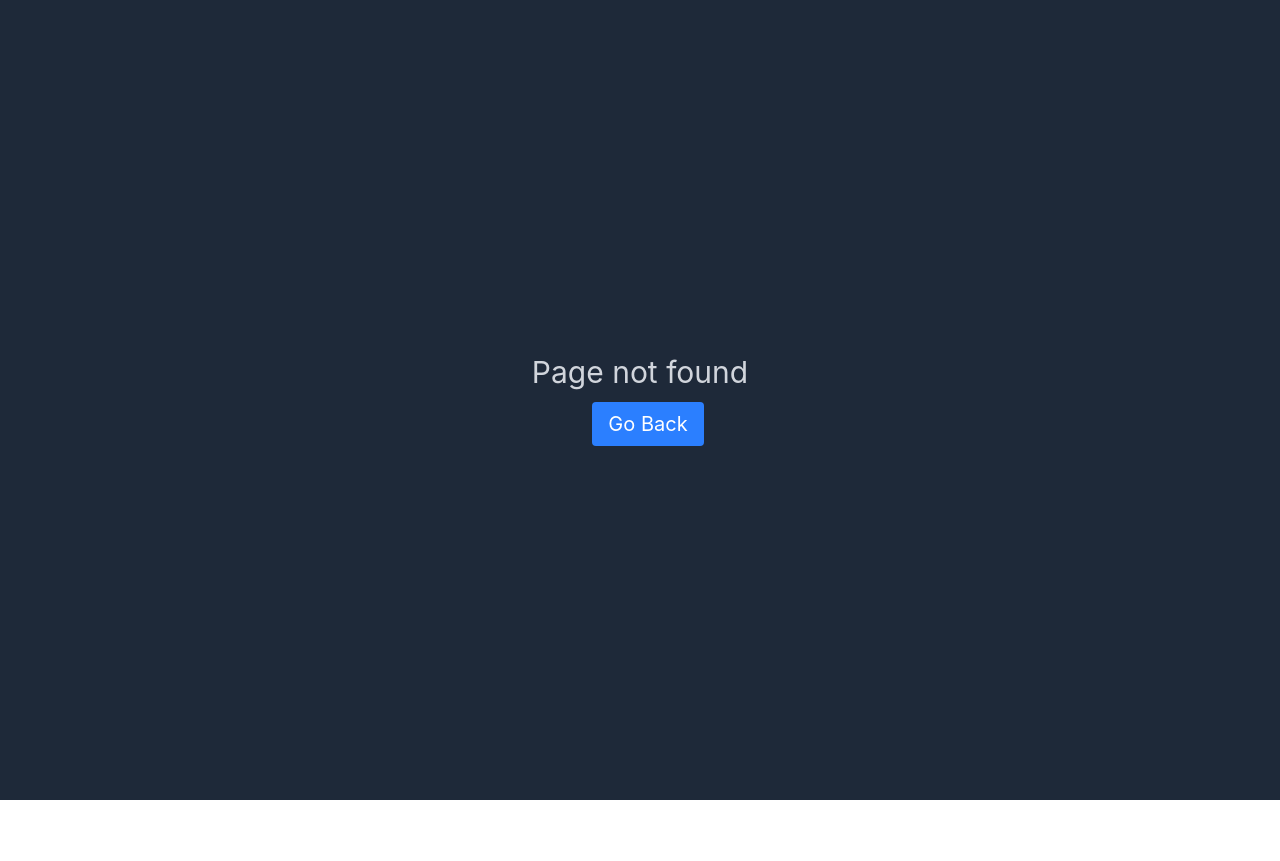
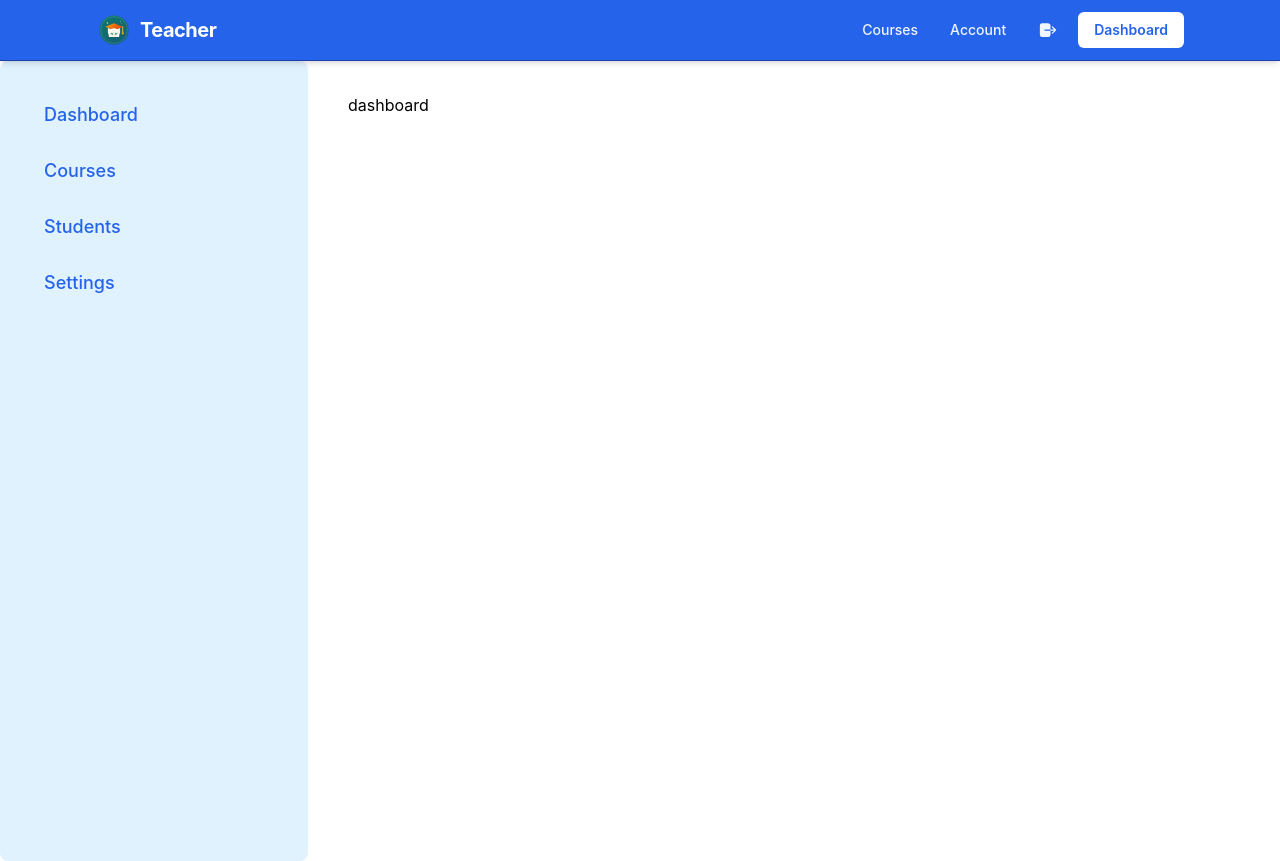
Before and after one commit to 3gme/Teacher, a React (Vite) app: page /dashboard in a window 1280 px wide. Before the commit this address had no page. Before the commit the page ends 800 px from the top, so only its background shows below. Built offline with nearby package versions, Linux system fonts and the light colour scheme.

Commit message:
adding dashboard pages

```diff
--- a/src/App.jsx
+++ b/src/App.jsx
@@ -11,6 +11,9 @@ import Register from "./pages/Register";
 import CourseDetails from "./pages/CourseDetails";
 import PaymentPage from "./pages/PaymentPage";
 import Lessonage from "./pages/Lessonpage";
+import Dashboard from "./pages/Dashboard";
+import DashboardLayout from "./components/DashboardLayout";
+import AdminCourses from "./pages/AdminCourses";
 
 function App() {
   return (
@@ -23,6 +26,11 @@ function App() {
             <Route path="/courses/:id" element={<CourseDetails />} />
             <Route path="/courses/:id/:lessonId" element={<Lessonage />} />
             <Route path="/courses/:id/enroll" element={<PaymentPage />} />
+
+            <Route path="/dashboard" element={<DashboardLayout />}>
+              <Route index element={<Dashboard />} />
+              <Route path="/dashboard/courses" element={<AdminCourses />} />
+            </Route>
           </Route>
 
           <Route path="/login" element={<Login />} />
--- /dev/null
+++ b/src/components/DashboardLayout.jsx
@@ -0,0 +1,35 @@
+import { NavLink, Outlet } from "react-router-dom";
+
+function DashboardLayout() {
+  const navBaseClass =
+    "rounded-md px-3 py-2 text-md md:text-lg font-medium text-primary hover:bg-primary-100";
+
+  const getLinkClass = ({ isActive }) =>
+    isActive ? `${navBaseClass} bg-primary-100` : navBaseClass;
+
+  return (
+    <div className="grid grid-cols-12 gap-4 min-h-screen h-full">
+      <aside className="col-span-3 rounded-lg bg-secondary-100 px-8 py-8 h-full">
+        <nav className="flex flex-col gap-3 h-full">
+          <NavLink to="/dashboard/" className={getLinkClass}>
+            Dashboard
+          </NavLink>
+          <NavLink to="/dashboard/courses" className={getLinkClass}>
+            Courses
+          </NavLink>
+          <NavLink to="/dashboard/students" className={getLinkClass}>
+            Students
+          </NavLink>
+          <NavLink to="/dashboard/settings" className={getLinkClass}>
+            Settings
+          </NavLink>
+        </nav>
+      </aside>
+      <main className="col-span-9 min-h-full pt-8 px-6">
+        <Outlet />
+      </main>
+    </div>
+  );
+}
+
+export default DashboardLayout;
--- a/src/components/MainNavMenu.jsx
+++ b/src/components/MainNavMenu.jsx
@@ -2,7 +2,13 @@ import { IoLogOut } from "react-icons/io5";
 import { Link, NavLink } from "react-router-dom";
 import Logo from "./Logo";
 
-function MainNavMenu({ isMenuOpen, handleCloseMenu, isLogin, setIsMenuOpen }) {
+function MainNavMenu({
+  isMenuOpen,
+  handleCloseMenu,
+  isLogin,
+  setIsMenuOpen,
+  isAdmin,
+}) {
   const baseLinkClass =
     "rounded-md px-3 py-2 text-sm font-medium transition-colors duration-200";
 
@@ -107,6 +113,7 @@ function MainNavMenu({ isMenuOpen, handleCloseMenu, isLogin, setIsMenuOpen }) {
               >
                 <IoLogOut className="text-xl" />
               </NavLink>
+              {isAdmin && (
                 <NavLink
                   to="/dashboard"
                   className="rounded-md bg-white px-4 py-2 text-sm font-semibold text-primary transition-colors hover:bg-primary-100"
@@ -114,6 +121,7 @@ function MainNavMenu({ isMenuOpen, handleCloseMenu, isLogin, setIsMenuOpen }) {
                 >
                   Dashboard
                 </NavLink>
+              )}
             </>
           )}
         </nav>
--- a/src/components/Navbar.jsx
+++ b/src/components/Navbar.jsx
@@ -5,11 +5,12 @@ import { useSelector } from "react-redux";
 
 function Navbar() {
   const [isMenuOpen, setIsMenuOpen] = useState(false);
+  const user = useSelector((state) => state.user);
+
   // TODO: Replace with actual auth state
-  const user = useSelector((state) => state.user);
+  const handleCloseMenu = () => setIsMenuOpen(false);
   const isLogin = !user ? true : false; // Assuming user is null when not logged in
-
-  const handleCloseMenu = () => setIsMenuOpen(false);
+  const isAdmin = user?.user?.role === "admin"; // Assuming user object has a role property
 
   return (
     <header className="sticky top-0 z-30 border-b border-primary-800 bg-primary text-primary-foreground shadow-md">
@@ -19,6 +20,7 @@ function Navbar() {
         handleCloseMenu={handleCloseMenu}
         isLogin={isLogin}
         setIsMenuOpen={setIsMenuOpen}
+        isAdmin={isAdmin}
       />
 
       {/* Mobile menu content */}
@@ -26,6 +28,7 @@ function Navbar() {
         handleCloseMenu={handleCloseMenu}
         isLogin={isLogin}
         isMenuOpen={isMenuOpen}
+        isAdmin={isAdmin}
       />
     </header>
   );
--- a/src/features/auth/userSlice.js
+++ b/src/features/auth/userSlice.js
@@ -5,9 +5,8 @@ import { createSlice } from "@reduxjs/toolkit";
 // };
 const initialState = {
   user: {
-    user: {
-      role: "admin",
-    },
+    name: "Teacher",
+    role: "admin",
   },
 };
 
--- /dev/null
+++ b/src/pages/AdminCourses.jsx
@@ -0,0 +1,14 @@
+import CourseCard from "../components/CourseCard";
+import courses from "../data/CoursesData.json";
+
+function AdminCourses() {
+  return (
+    <ul className="grid grid-cols-1 md:grid-cols-2 lg:grid-cols-3 gap-4">
+      {courses.map((course) => (
+        <CourseCard key={course.id} course={course} />
+      ))}
+    </ul>
+  );
+}
+
+export default AdminCourses;
--- /dev/null
+++ b/src/pages/Dashboard.jsx
@@ -0,0 +1,5 @@
+function Dashboard() {
+  return <div>dashboard</div>;
+}
+
+export default Dashboard;
```
Lines whose indentation alone changed are shown as unchanged.
